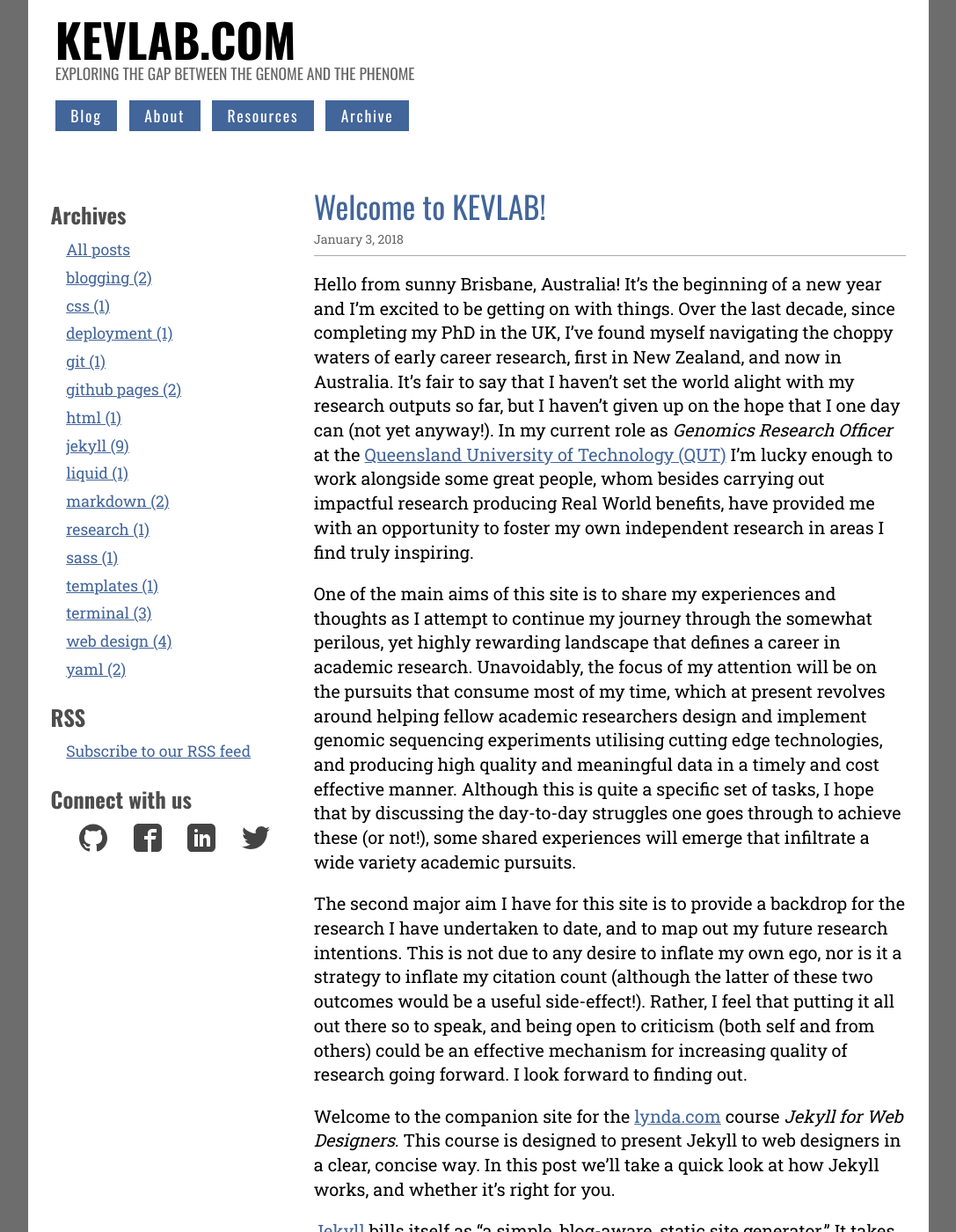
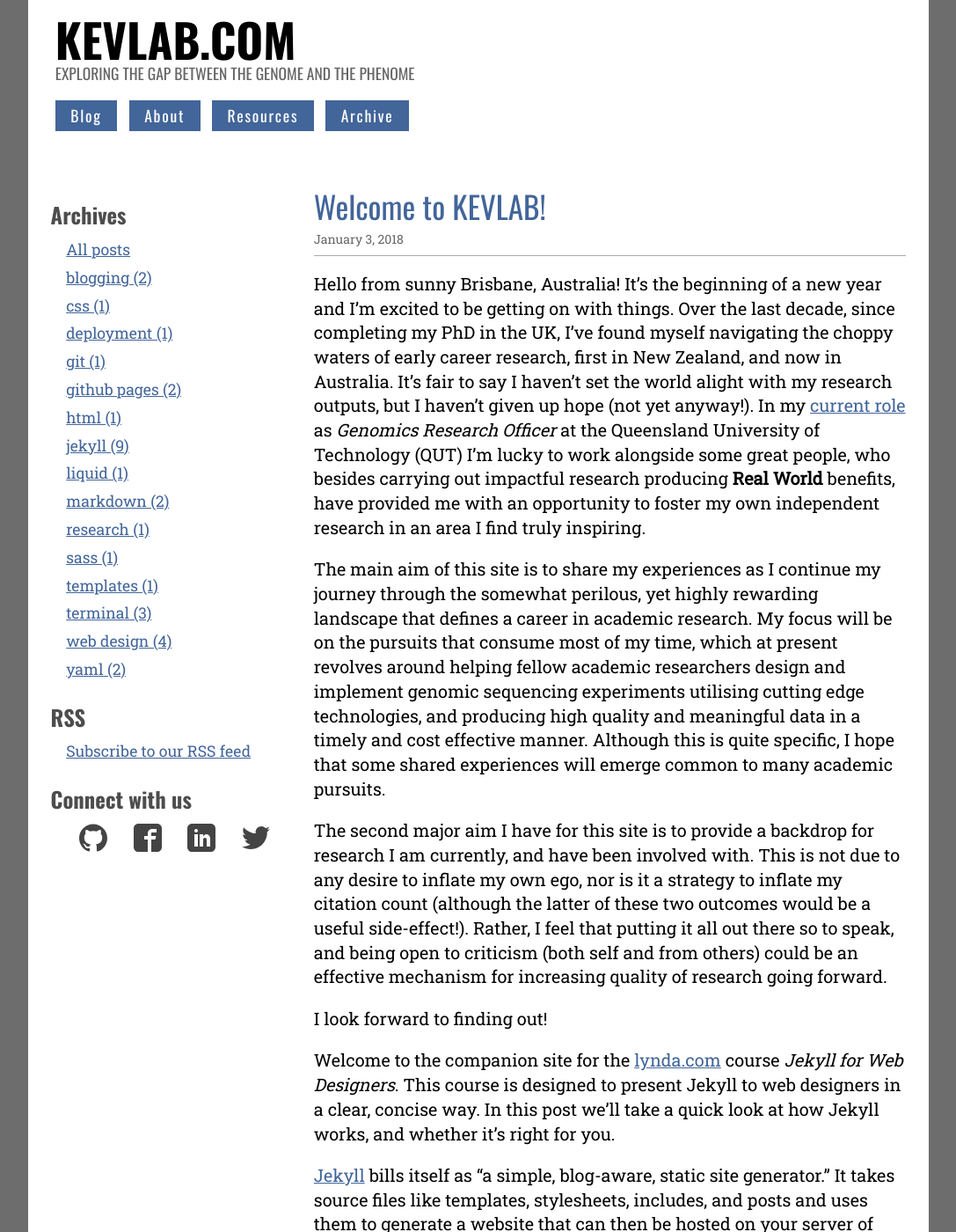
Before and after one commit to kjdudley/kjdudley.github.io, a Jekyll site: the page built from _posts/2015-02-15-welcome-to-jekyll.md, in a window 1280 px wide and 1400 px high. Shown: the whole window at 88% size, without its empty margins (96-1183 px from the left). Built offline with Jekyll 4.4.1, drawn with Linux system fonts in a browser that asks for light colours.

Commit message:
made first blog post less waffly

```diff
--- a/_posts/2015-02-15-welcome-to-jekyll.md
+++ b/_posts/2015-02-15-welcome-to-jekyll.md
@@ -5,11 +5,13 @@ date:   2018-01-03
 tags: [blogging, research]
 ---
 
-Hello from sunny Brisbane, Australia! It's the beginning of a new year and I'm excited to be getting on with things. Over the last decade, since completing my PhD in the UK, I've found myself navigating the choppy waters of early career research, first in New Zealand, and now in Australia. It's fair to say that I haven't set the world alight with my research outputs so far, but I haven't given up on the hope that I one day can (not yet anyway!). In my current role as *Genomics Research Officer* at the [Queensland University of Technology (QUT)](http://staff.qut.edu.au/staff/dudleyk/ "Kevin Dudley QUT staff profile") I'm lucky enough to work alongside some great people, whom besides carrying out impactful research producing Real World benefits, have provided me with an opportunity to foster my own independent research in areas I find truly inspiring.
+Hello from sunny Brisbane, Australia! It's the beginning of a new year and I'm excited to be getting on with things. Over the last decade, since completing my PhD in the UK, I've found myself navigating the choppy waters of early career research, first in New Zealand, and now in Australia. It's fair to say I haven't set the world alight with my research outputs, but I haven't given up hope (not yet anyway!). In my [current role](http://staff.qut.edu.au/staff/dudleyk/ "Kevin Dudley QUT staff profile") as *Genomics Research Officer* at the Queensland University of Technology (QUT) I'm lucky to work alongside some great people, who besides carrying out impactful research producing **Real World** benefits, have provided me with an opportunity to foster my own independent research in an area I find truly inspiring.
 
-One of the main aims of this site is to share my experiences and thoughts as I attempt to continue my journey through the somewhat perilous, yet highly rewarding landscape that defines a career in academic research. Unavoidably, the focus of my attention will be on the pursuits that consume most of my time, which at present revolves around helping fellow academic researchers design and implement genomic sequencing experiments utilising cutting edge technologies, and producing high quality and meaningful data in a timely and cost effective manner. Although this is quite a specific set of tasks, I hope that by discussing the day-to-day struggles one goes through to achieve these (or not!), some shared experiences will emerge that infiltrate a wide variety academic pursuits.
+The main aim of this site is to share my experiences as I continue my journey through the somewhat perilous, yet highly rewarding landscape that defines a career in academic research. My focus will be on the pursuits that consume most of my time, which at present revolves around helping fellow academic researchers design and implement genomic sequencing experiments utilising cutting edge technologies, and producing high quality and meaningful data in a timely and cost effective manner. Although this is quite specific, I hope that some shared experiences will emerge common to many academic pursuits.
 
-The second major aim I have for this site is to provide a backdrop for the research I have undertaken to date, and to map out my future research intentions. This is not due to any desire to inflate my own ego, nor is it a strategy to inflate my citation count (although the latter of these two outcomes would be a useful side-effect!). Rather, I feel that putting it all out there so to speak, and being open to criticism (both self and from others) could be an effective mechanism for increasing quality of research going forward. I look forward to finding out.
+The second major aim I have for this site is to provide a backdrop for research I am currently, and have been involved with. This is not due to any desire to inflate my own ego, nor is it a strategy to inflate my citation count (although the latter of these two outcomes would be a useful side-effect!). Rather, I feel that putting it all out there so to speak, and being open to criticism (both self and from others) could be an effective mechanism for increasing quality of research going forward.
+
+I look forward to finding out!
 
 Welcome to the companion site for the [lynda.com](http://www.lynda.com "lynda.com") course *Jekyll for Web Designers*. This course is designed to present Jekyll to web designers in a clear, concise way. In this post we’ll take a quick look at how Jekyll works, and whether it’s right for you.
 
```
